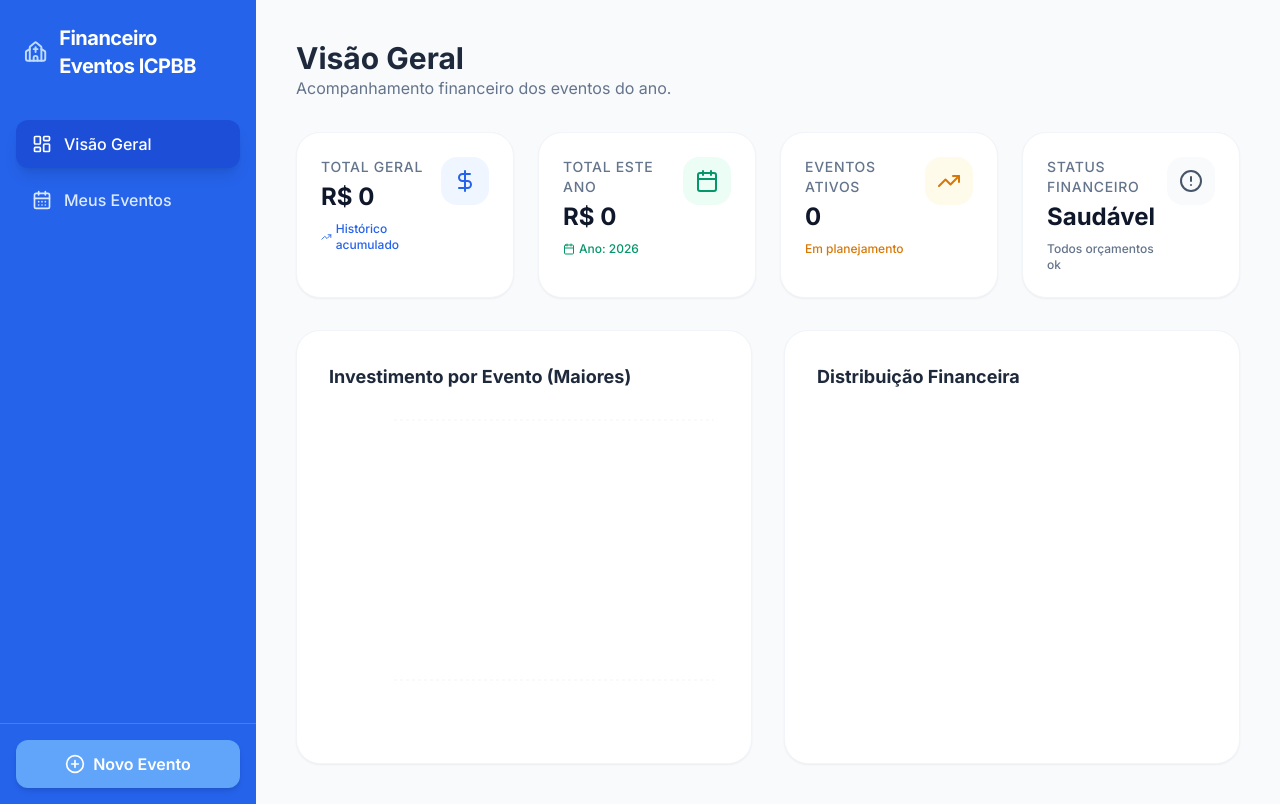
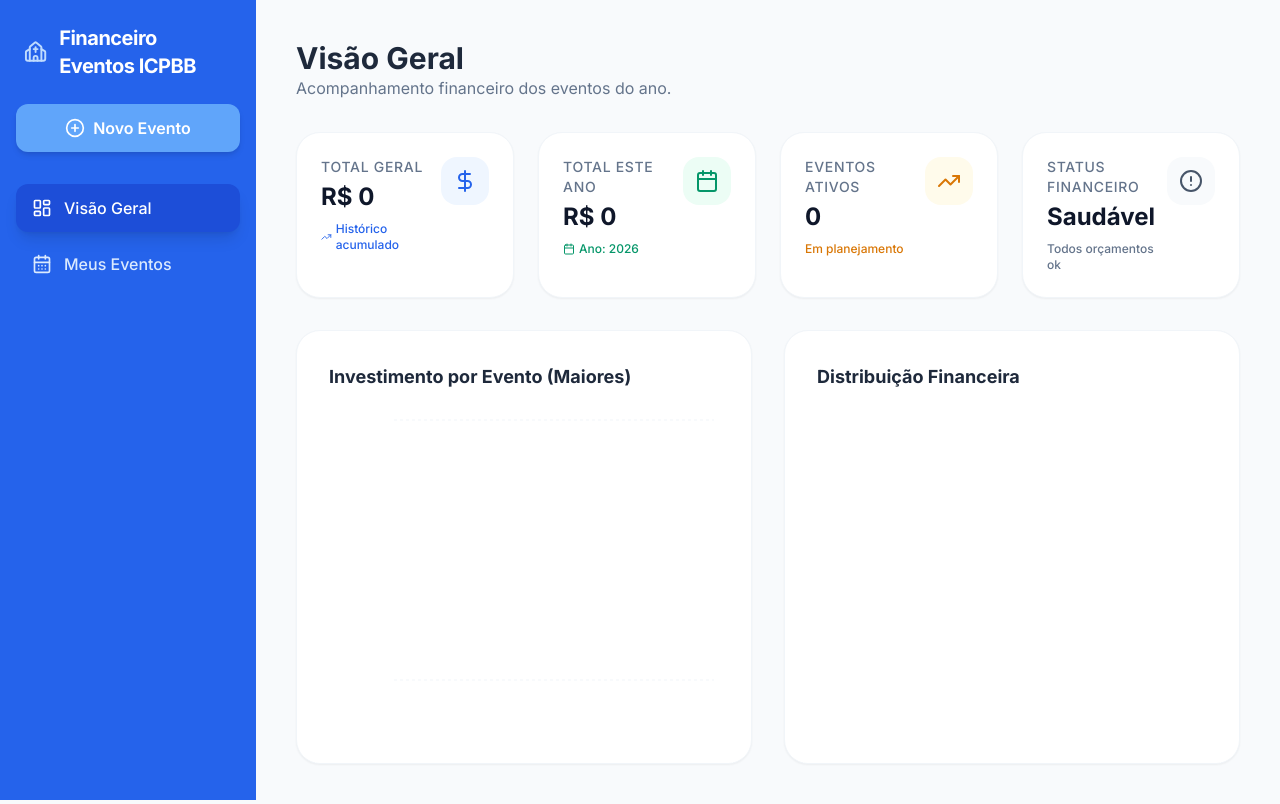
Before and after one commit to gabrielcaitano230000/Gestor-financeiro-eventos-ICPBB, a React (Vite) app: page / in a window 1280 px wide. Built offline with nearby package versions, Linux system fonts and the light colour scheme.

Commit message:
alterei posição do botão

```diff
--- a/App.tsx
+++ b/App.tsx
@@ -73,7 +73,11 @@ const App: React.FC = () => {
       ) : activeTab === 'dashboard' ? (
         <Dashboard events={events} />
       ) : (
-        <EventList events={events} onSelectEvent={(e) => setSelectedEventId(e.id)} />
+        <EventList
+          events={events}
+          onSelectEvent={(e) => setSelectedEventId(e.id)}
+          onAddEvent={() => setIsAddingEvent(true)}
+        />
       )}
 
       {/* New Event Modal */}
--- a/components/EventList.tsx
+++ b/components/EventList.tsx
@@ -1,14 +1,15 @@
 
 import React from 'react';
 import { ChurchEvent } from '../types';
-import { Calendar, Clock } from 'lucide-react';
+import { Calendar, Clock, PlusCircle } from 'lucide-react';
 
 interface EventListProps {
   events: ChurchEvent[];
   onSelectEvent: (event: ChurchEvent) => void;
+  onAddEvent?: () => void; // Prop opcional para o botão de atalho
 }
 
-const EventList: React.FC<EventListProps> = ({ events, onSelectEvent }) => {
+const EventList: React.FC<EventListProps> = ({ events, onSelectEvent, onAddEvent }) => {
   // Função auxiliar para criar data local sem erro de fuso horário
   const parseLocalDatePicker = (dateString: string) => {
     const [year, month, day] = dateString.split('-').map(Number);
@@ -33,6 +34,16 @@ const EventList: React.FC<EventListProps> = ({ events, onSelectEvent }) => {
           <h2 className="text-3xl font-bold text-slate-800">Meus Eventos</h2>
           <p className="text-slate-500">Gerencie o planejamento e orçamento de suas atividades.</p>
         </div>
+        {/* Atalho para novo evento no cabeçalho da lista */}
+        {onAddEvent && (
+          <button
+            onClick={onAddEvent}
+            className="flex items-center justify-center gap-2 bg-blue-600 hover:bg-blue-700 text-white px-6 py-3 rounded-2xl font-bold shadow-lg shadow-blue-100 transition-all active:scale-95 no-print"
+          >
+            <PlusCircle className="w-5 h-5" />
+            Novo Evento
+          </button>
+        )}
       </header>
 
       {events.length === 0 ? (
@@ -42,7 +53,7 @@ const EventList: React.FC<EventListProps> = ({ events, onSelectEvent }) => {
           </div>
           <h3 className="text-xl font-bold text-slate-800">Nenhum evento criado</h3>
           <p className="text-slate-500 mt-2 max-w-sm">
-            Comece criando o primeiro evento da sua igreja clicando no botão "Novo Evento" na barra lateral.
+            Comece criando o primeiro evento da sua igreja clicando no botão "Novo Evento".
           </p>
         </div>
       ) : (
--- a/components/Layout.tsx
+++ b/components/Layout.tsx
@@ -13,13 +13,24 @@ const Layout: React.FC<LayoutProps> = ({ children, activeTab, onTabChange, onAdd
   return (
     <div className="min-h-screen flex flex-col md:flex-row bg-slate-50">
       {/* Sidebar */}
-      <aside className="w-full md:w-64 bg-blue-600 text-white flex flex-col no-print">
+      <aside className="w-full md:w-64 bg-blue-600 text-white flex flex-col no-print md:sticky md:top-0 md:h-screen">
         <div className="p-6 flex items-center gap-3">
           <Church className="w-8 h-8 text-blue-200" />
           <h1 className="text-xl font-bold tracking-tight">Financeiro Eventos ICPBB</h1>
         </div>
 
-        <nav className="flex-1 px-4 py-4 space-y-2">
+        {/* Novo Evento moved to top */}
+        <div className="px-4 pb-6">
+          <button
+            onClick={onAddEvent}
+            className="w-full flex items-center justify-center gap-2 bg-blue-400 hover:bg-blue-300 text-white py-3 rounded-xl font-semibold shadow-md transition-all active:scale-95"
+          >
+            <PlusCircle className="w-5 h-5" />
+            Novo Evento
+          </button>
+        </div>
+
+        <nav className="flex-1 px-4 py-2 space-y-2">
           <button
             onClick={() => onTabChange('dashboard')}
             className={`w-full flex items-center gap-3 px-4 py-3 rounded-xl transition-all ${
@@ -40,16 +51,6 @@ const Layout: React.FC<LayoutProps> = ({ children, activeTab, onTabChange, onAdd
             <span className="font-medium">Meus Eventos</span>
           </button>
         </nav>
-
-        <div className="p-4 border-t border-blue-500">
-          <button
-            onClick={onAddEvent}
-            className="w-full flex items-center justify-center gap-2 bg-blue-400 hover:bg-blue-300 text-white py-3 rounded-xl font-semibold shadow-md transition-all active:scale-95"
-          >
-            <PlusCircle className="w-5 h-5" />
-            Novo Evento
-          </button>
-        </div>
       </aside>
 
       {/* Main Content */}
```
